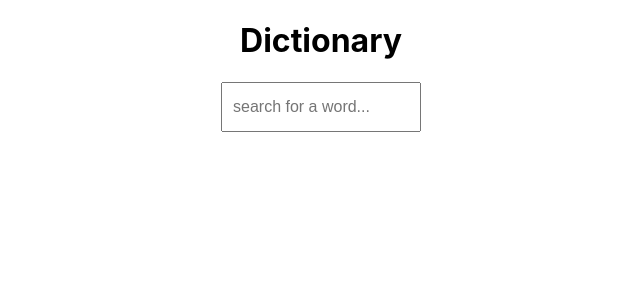
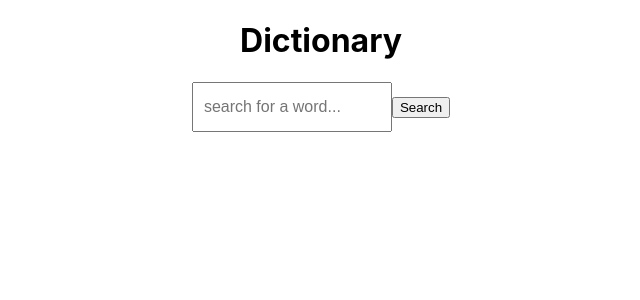
Before and after one commit to sparrow2100/dictionary-project, a React (Create React App) app: page / in a window 1280 px wide. Shown: the top 300 px of the page, without its empty margins (319-959 px from the left). Built offline with nearby package versions, Linux system fonts and the light colour scheme.

Commit message:
dictionary api integration

```diff
--- a/src/Search.js
+++ b/src/Search.js
@@ -1,21 +1,35 @@
 import React, { useState } from "react";
+import axios from "axios";
 
 export default function Search() {
   const [keyword, setKeyword] = useState("");
+
   function getKeyword(event) {
     const keyword = event.target.value;
     setKeyword(keyword);
   }
+
+  function handleResponse(response) {
+    console.log(response.data[0]);
+  }
+
+  function getUrl(event) {
+    event.preventDefault();
+    let apiUrl = `https://api.dictionaryapi.dev/api/v2/entries/en/${keyword}`;
+    axios.get(apiUrl).then(handleResponse);
+  }
+
   return (
     <div className="App">
       <h1>Dictionary</h1>
-      <form>
+      <form onSubmit={getUrl}>
         <input
           className="search"
           type="search"
           placeholder="search for a word..."
           onChange={getKeyword}
         ></input>
+        <button type="submit">Search</button>
       </form>
     </div>
   );
```
